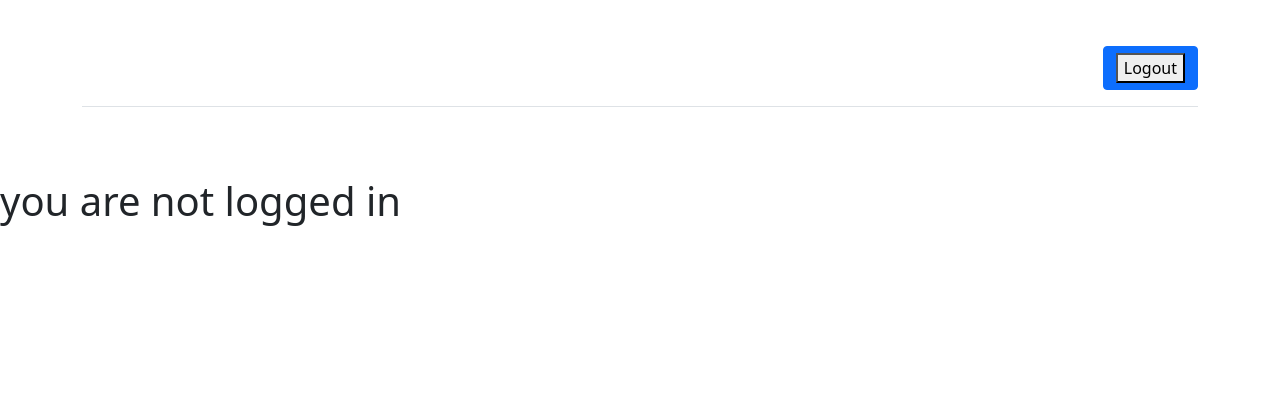
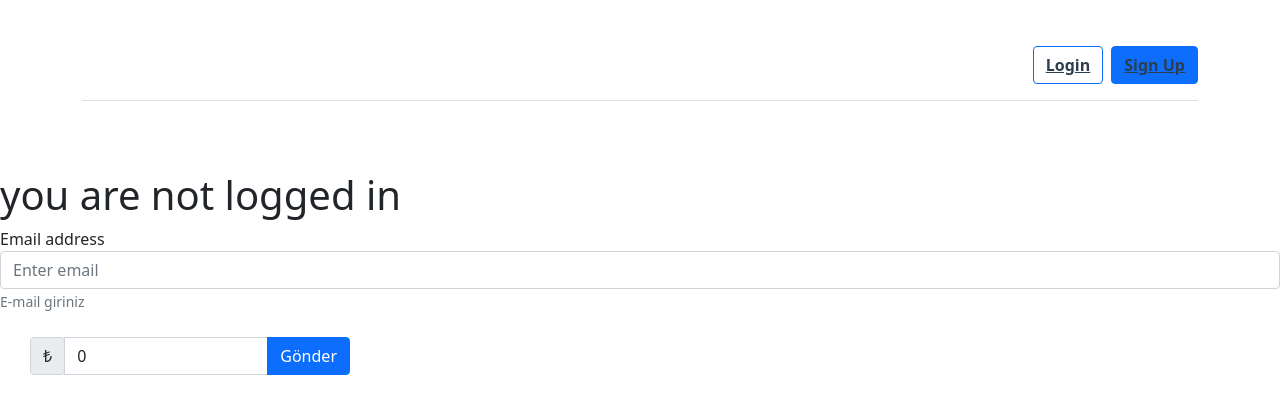
Before and after one commit to melisaclskn/wallet, a Vue app: page /home in a window 1280 px wide. Shown: the top 414 px of the page. Built offline with nearby package versions, Linux system fonts and the light colour scheme.

Commit message:
added dynamic buttons

```diff
--- a/src/components/Nav.vue
+++ b/src/components/Nav.vue
@@ -32,7 +32,7 @@
         </svg>
       </a>
 
-      <div class="col-md-3 text-end" v-if="!checkUser">
+      <div class="col-md-3 text-end" v-if="!user">
         <button type="button" class="btn btn-outline-primary me-2">
           <router-link to="/login">Login</router-link>
         </button>
@@ -41,7 +41,7 @@
         </button>
       </div>
       <!--Login successful-->
-      <div class="col-md-3 text-end" v-if="checkUser">
+      <div class="col-md-3 text-end" v-if="user">
         <button type="button" class="btn btn-primary">
           <router-link to="/login"> <button @click="logOut">Logout</button></router-link>
         </button>
@@ -58,6 +58,10 @@ export default {
     }
   },
    created() {
+     this.$root.$on('logged-in', () => {
+      this.user = JSON.parse(localStorage.getItem('user'));
+     })
+
       this.user = JSON.parse(localStorage.getItem('user'));
    },
   methods: {
@@ -66,6 +70,7 @@ export default {
       localStorage.removeItem("token");
       localStorage.removeItem("user");
       console.log(localStorage.getItem("user"))
+      this.user = null
       this.$router.push("/login");
     },
     checkUser(){
--- a/src/store/index.js
+++ b/src/store/index.js
@@ -5,6 +5,7 @@ Vue.use(Vuex)
 
 export default new Vuex.Store({
   state: {
+
   },
   mutations: {
   },
--- a/src/views/Home.vue
+++ b/src/views/Home.vue
@@ -8,23 +8,63 @@
     <h1 v-if="!user">
        you are not logged in
     </h1>
+      <div class="form-group ">
+    <label for="exampleInputEmail1">Email address</label>
+    <input type="email" class="form-control" v-model="received_user_email" id="exampleInputEmail1" aria-describedby="emailHelp" placeholder="Enter email">
+    <small id="emailHelp" class="form-text text-muted">E-mail giriniz</small>
+  </div><br>
+    <div class="input-group mb-3 money">
+  <div class="input-group-prepend" >
+    <span class="input-group-text">₺</span>
+  </div>
+  <input type="text" class="form-control"  v-model="amount" >
+  <button type="button" class="btn btn-primary"  @click="put()" >Gönder</button>
+
+</div>
+
+
 </div>
 </template>
 <script>
-
+import axios from "axios";
 export default {
    name:'Home',
    data(){
       return {
-         user: ''
+         user: "",
+         received_user_email:"",
+         amount:0
       }
    },
    created() {
       this.user = JSON.parse(localStorage.getItem('user'));
       console.log(this.user);
-   }
+   },
+   methods: {
+    async put() {
+      const response = await axios
+        .put(
+          "http://192.168.10.70:8000/api/amountOperations",
+          {
+            received_user_email: this.received_user_email,
+            amount: this.amount,
+          },
+
+        ).then(()=>console.log("money"));
+      //.then((res) => console.log(res)).catch(error => {console.log(error)});
+
+      //this.$router.push("/login");
+    },
+  }
 
 }
-
-
 </script>
+<style scoped>
+.money{
+   display: flex;
+   justify-content: center;
+   align-items: center;
+   width:25%;
+   margin: 0px 0px 30px 30px;
+}
+</style>
--- a/src/views/Login.vue
+++ b/src/views/Login.vue
@@ -67,11 +67,11 @@ export default {
           if(response.data) {
             localStorage.setItem("token", response.data.token);
             localStorage.setItem('user', JSON.stringify(response.data.user));
+
+          this.$root.$emit('logged-in')
             this.$router.push("/home");
           }
         });
-
-
     },
   },
 };
```
Also changed, not shown: src/store/modules/user.js (added).
